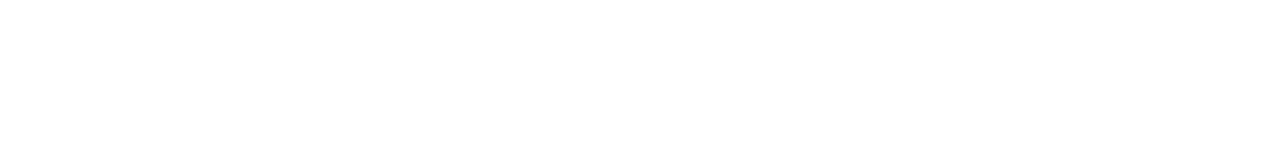
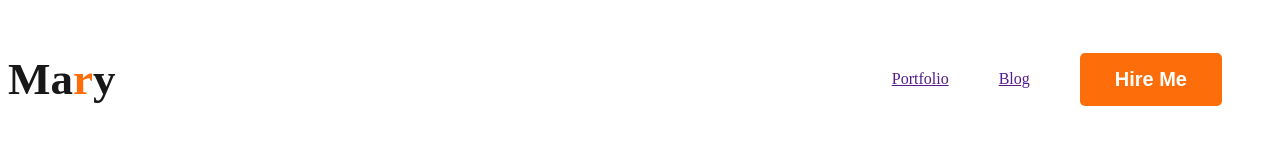
Before and after one commit to AbdulKarimRonny/1st-Webdev-Portfolio, a plain HTML site: page 1st Webdev Porfolio/index.html in a window 1280 px wide. Drawn offline with Linux system fonts and the light colour scheme.

Commit message:
added nav

```diff
--- /dev/null
+++ b/1st Webdev Porfolio/Styles/Portfolio.css
@@ -0,0 +1,61 @@
+
+/* Common Shared Styles */
+
+Body{
+    // <uniquifier>: Use a uniquifier for the class name
+// <weight>: Use a value from 300 to 800
+
+.open-sans-<uniquifier> {
+  font-family: "Open Sans", sans-serif;
+  font-optical-sizing: auto;
+  font-weight: <weight>;
+  font-style: normal;
+  font-variation-settings:
+    "wdth" 100;
+}
+}
+
+/* Text Primary Colors */
+
+.text-primary {
+
+    color: #fd6e0a;
+}
+
+.btn-primary {
+    border-radius: 5px;
+    background: #fd6e0a;
+    border: 0;
+    font-size: 20px;
+    font-weight: 700;
+    color: white ;
+    padding: 15px 35px;
+}
+
+/* Nav related Styles */
+Nav {
+    display: flex;
+    justify-content: space-between;
+    align-items: center;
+
+}
+
+.nav-title{
+    color: #181818;
+    font-size: 45px;
+    font-weight: 800;
+}
+
+nav > ul{
+    display: flex;
+    align-items: center;
+}
+
+nav li{
+    list-style: none;
+    margin-right: 50px;
+    nav a{
+    text-decoration: none;
+    color: #474747;
+    }
+}
--- a/1st Webdev Porfolio/index.html
+++ b/1st Webdev Porfolio/index.html
@@ -3,10 +3,33 @@
 <head>
     <meta charset="UTF-8">
     <meta name="viewport" content="width=device-width, initial-scale=1.0">
-    <title>1st Wevdev Portfolio</title>
+    <title>1st Webdev Portfolio</title>
+
+
+    <link rel="preconnect" href="https://fonts.googleapis.com">
+<link rel="preconnect" href="https://fonts.gstatic.com" crossorigin>
+<link href="https://fonts.googleapis.com/css2?family=Open+Sans:ital,wght@0,300..800;1,300..800&display=swap" rel="stylesheet">
+    <link rel="stylesheet" href="Styles/Portfolio.css">
+
 </head>
 <body>
     <header>
+
+<nav>
+
+<h3 class="nav-title">Ma<span class="text-primary">r</span>y</h3>
+<ul>
+    <li><a href="">Portfolio</a> </li>
+
+    <li><a href="">Blog</a></li>
+
+    <li><button class="btn-primary">Hire Me</button></li>
+</ul>
+
+</nav>
+
+
+
 
     </header>
 <main>
```
Also changed, not shown: 1st Webdev Porfolio/images/developer.png (added), 1st Webdev Porfolio/images/hardy.png (added), 1st Webdev Porfolio/images/header_bg.png (added), 1st Webdev Porfolio/images/icons/facebook.png (added), 1st Webdev Porfolio/images/icons/insta.png (added), 1st Webdev Porfolio/images/icons/js.png (added), 1st Webdev Porfolio/images/icons/mongo.png (added), 1st Webdev Porfolio/images/icons/nodejs.png (added), 1st Webdev Porfolio/images/icons/react.png (added), 1st Webdev Porfolio/images/icons/twitter.png (added).
